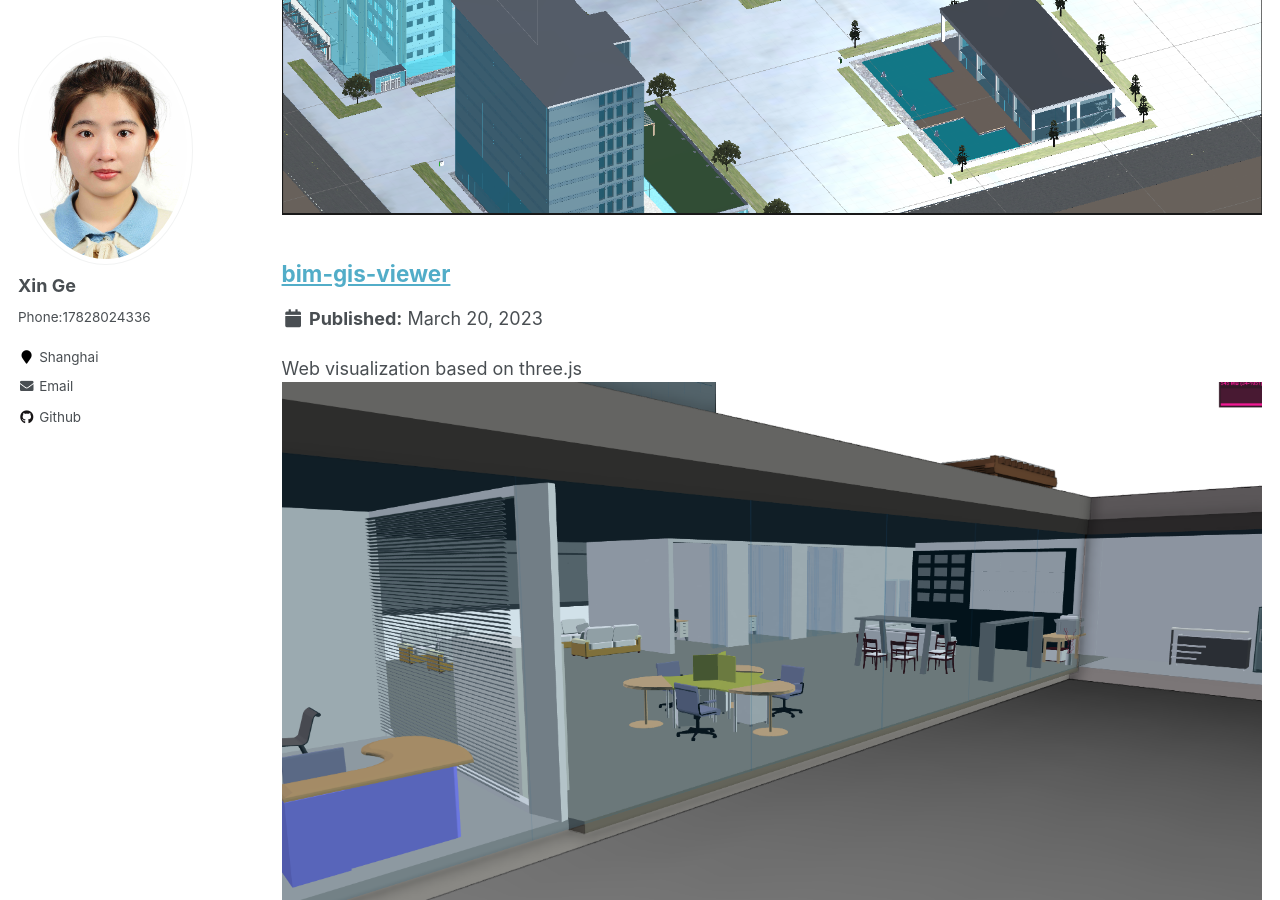
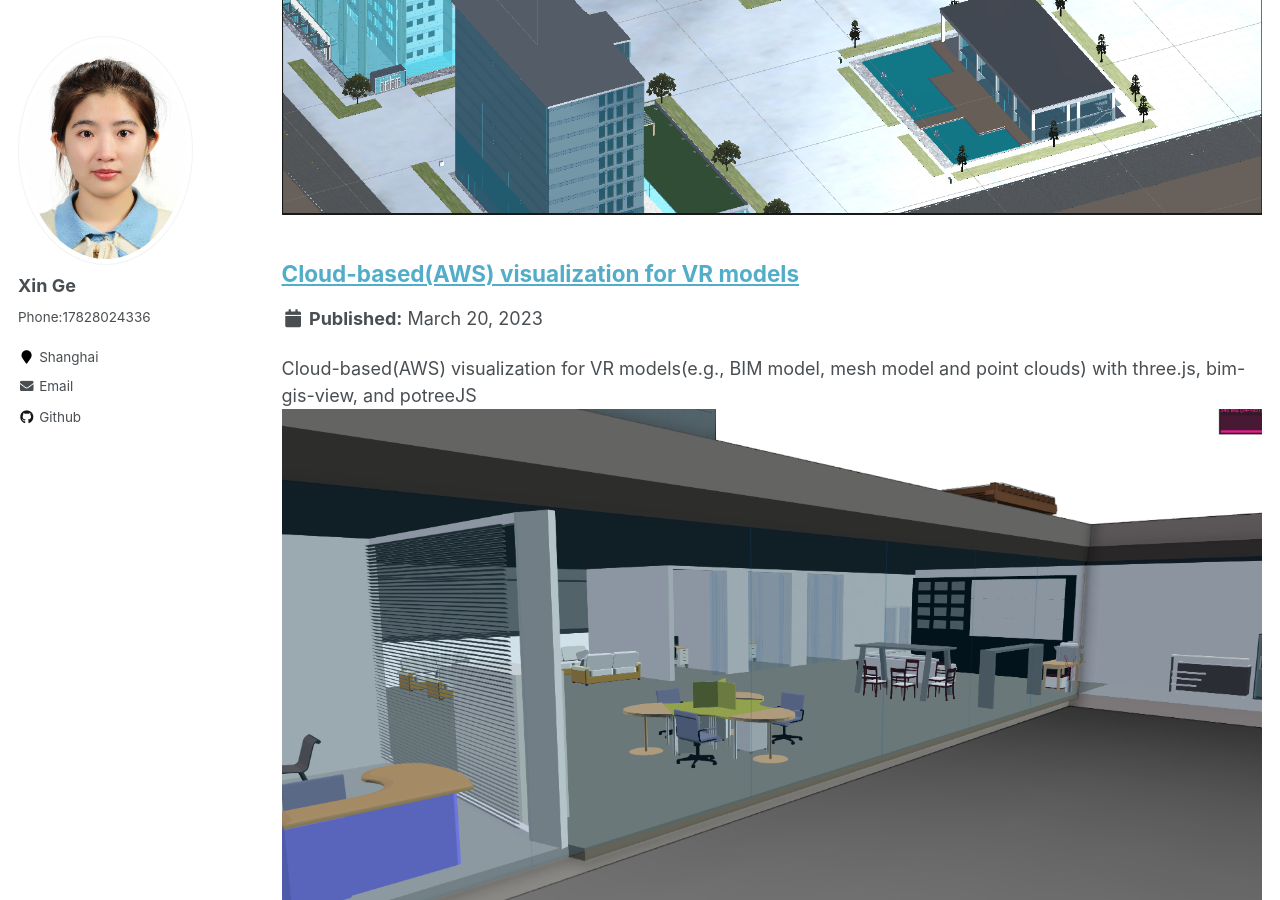
Before and after one commit to Esther0630/Esther0630.github.io, a Jekyll site: the page built from _pages/portfolio.html, in a window 1280 px wide and 900 px high, scrolled down 656 px. Built offline with Jekyll 4.4.1, drawn with Linux system fonts in a browser that asks for light colours; a file with an impossible date is left out.

Commit message:
Update portfolio-2.md

```diff
--- a/_portfolio/portfolio-2.md
+++ b/_portfolio/portfolio-2.md
@@ -1,8 +1,8 @@
 ---
-title: "bim-gis-viewer"
-excerpt: "Web visualization based on three.js <br/><img src='/images/bim-ifc 3.png'>"
+title: "Cloud-based(AWS) visualization for VR models"
+excerpt: "Cloud-based(AWS) visualization for VR models(e.g., BIM model, mesh model and point clouds) with three.js, bim-gis-view, and potreeJS<br/><img src='/images/bim-ifc 3.png'>"
 collection: portfolio
 ---
 
-Realize the web-side visualization of virtual reality environment roaming in Shanghai Siemens Industrial Park
+Realize the web-side visualization of virtual reality environment roaming in Shanghai Siemens Office.
 <br/><img src='/images/bim-ifc 1.png'><br/><img src='/images/bim-ifc 2.png'><br/><img src='/images/bim-ifc 3.png'>
```
